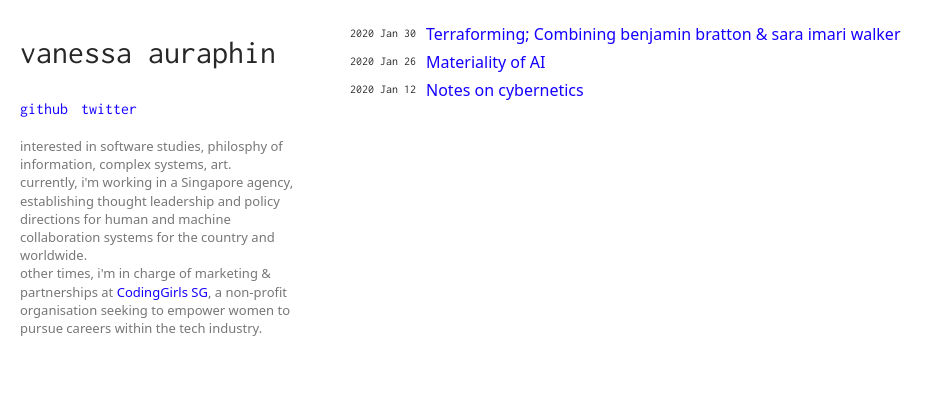
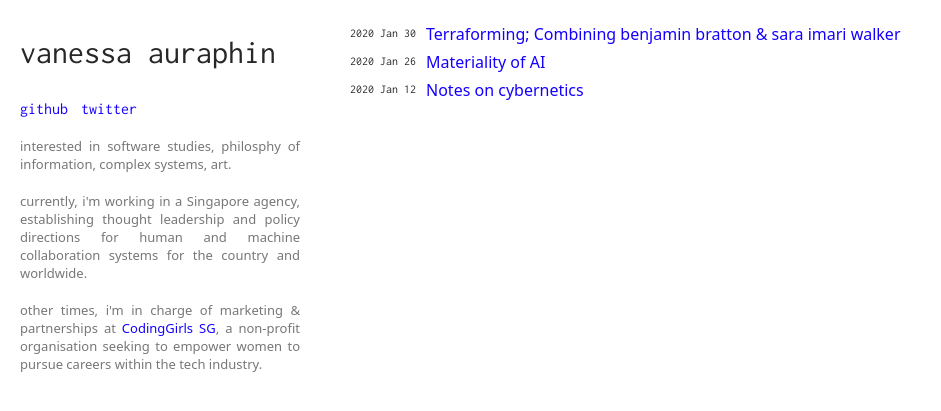
Before and after one commit to litepalette/litepalette.github.io, a Jekyll site: the page built from index.html, in a window 1280 px wide. Shown: the top 411 px of the page, without its empty margins (0-941 px from the left). Built offline with Jekyll 4.4.1, drawn with Linux system fonts in a browser that asks for light colours.

Commit message:
Update default.html

```diff
--- a/_layouts/default.html
+++ b/_layouts/default.html
@@ -45,10 +45,10 @@
                 </li>
                 {% endfor %}
             </ul>
-            <p class="bio">
+            <p class="bio" style ="text-align:justify">
                 interested in software studies, philosphy of information, complex systems, art.
-               <br> currently, i'm working in a Singapore agency, establishing thought leadership and policy directions for human and machine collaboration systems for the country and worldwide.
-                <br> other times, i'm in charge of marketing & partnerships at <a href="http://codinggirls.sg"> CodingGirls SG</a>, a non-profit organisation seeking to empower women to pursue careers within the tech industry.
+               <br><br> currently, i'm working in a Singapore agency, establishing thought leadership and policy directions for human and machine collaboration systems for the country and worldwide.
+                <br><br> other times, i'm in charge of marketing & partnerships at <a href="http://codinggirls.sg"> CodingGirls SG</a>, a non-profit organisation seeking to empower women to pursue careers within the tech industry.
             </p>
          <!--   <p class="rss">
                 <a href="/feed.xml">RSS Feed</a>
```
